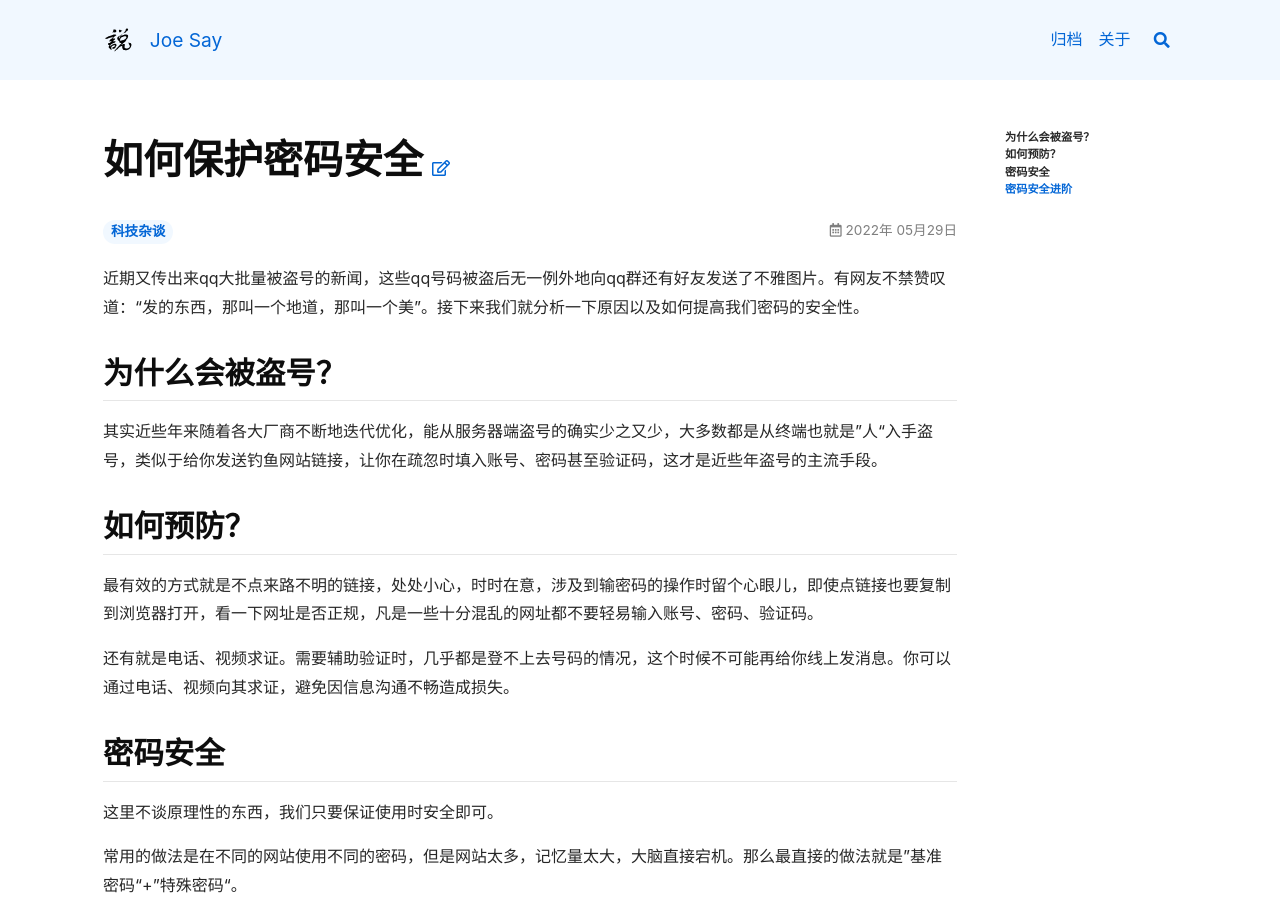
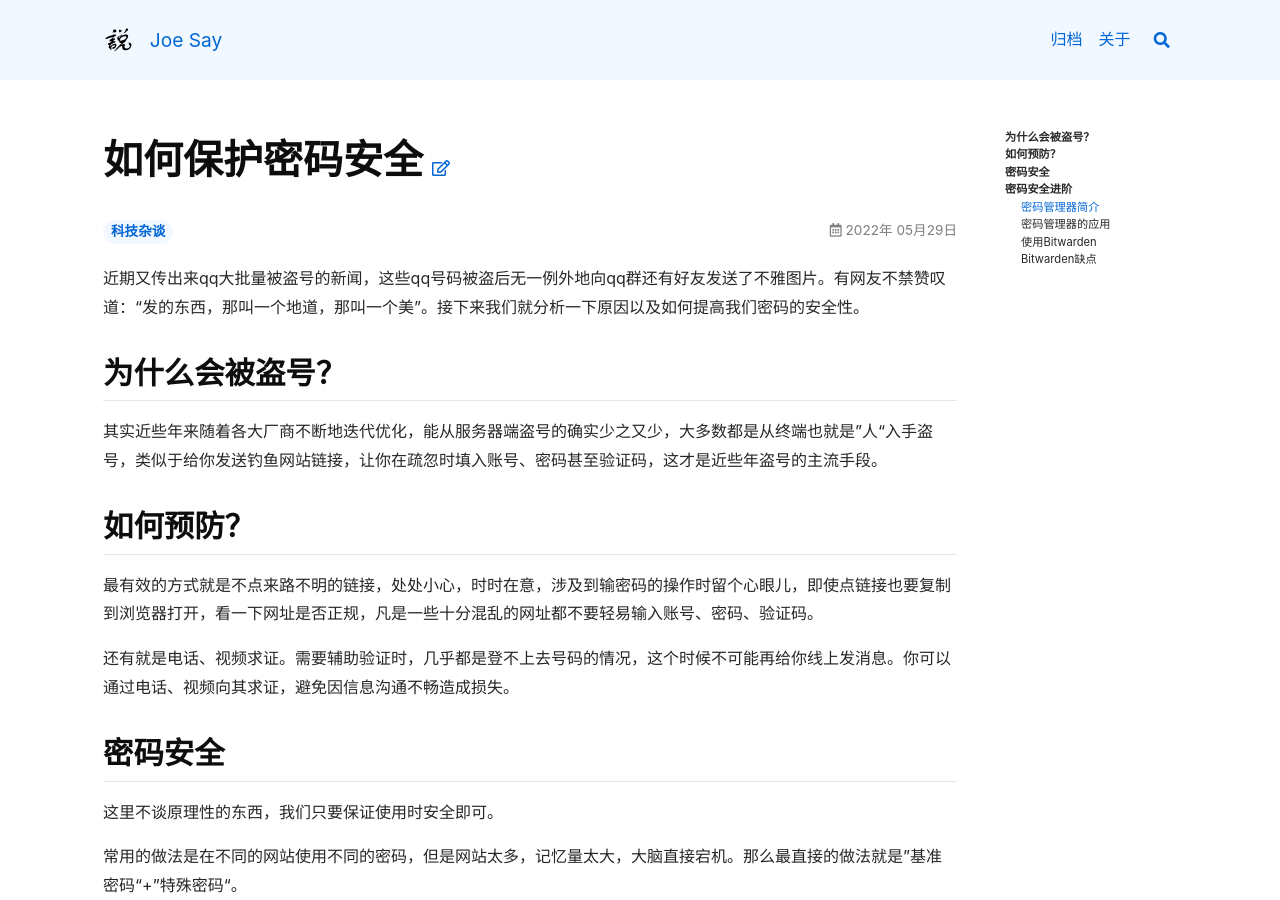
Before and after one commit to ttttinyfish/ttttinyfish.github.io, a Jekyll site: the page built from _posts/2022-05-29-如何保护密码安全.md, in a window 1280 px wide and 900 px high. Built offline with Jekyll 4.4.1, drawn with Linux system fonts in a browser that asks for light colours; nearby versions of some CDN libraries; comment, search, counter and statistics services are not loaded.

Commit message:
Update 2022-05-29-如何保护密码安全.md

```diff
--- a/_posts/2022-05-29-如何保护密码安全.md
+++ b/_posts/2022-05-29-如何保护密码安全.md
@@ -26,11 +26,11 @@ key: 2022-05-29-key-password-security
 ## 密码安全进阶
 “基准密码”+“特殊密码”其实已经非常安全，大多数人使用此方法几乎不会出现问题。我的qq号之前密码只有6位，有特殊字符在里面安全性非常高，好多年未曾被盗过一次号。但是安全无止境，来看看进阶做法。
 
-- 密码管理器简介
+- ### 密码管理器简介
 > 因为很多人记不住密码，所以密码管理软件应运而生。为每个帐号设置独一无二的包括数字、字母、特殊符号等字符在内的复杂密码，绝对没有破解的可能。唯一要做的就是确保主密码的安全，这并不困难，因为几乎每个密码管理软件都有包括两步验证在内的安全措施。
 大体上讲，密码管理软件可以集中存储、加密、生成我们在各个网站的用户名和密码并在对应的网站自动填写。目前比较流行的密码管理软件有KeePass、1Password、LastPass、Enpass 等等。
 
-- 密码管理器的应用
+- ### 密码管理器的应用
 
 密码管理器可以生成无序的密码，可以设定是否使用大小写，特殊字符，最大程度上防止被暴力破解。
 
@@ -38,10 +38,10 @@ key: 2022-05-29-key-password-security
 
 一般地，密码管理器都会采用端到端加密算法，一般选用不可逆的哈希算法来保护个人信息，这样的话安全性方面其实无需多虑。有些密码管理器甚至可以让你自己部署相应的程序，跟着教程，不费什么力气就能把应用的后端部署在自己的服务器上，自己掌握数据。
 
-- 使用Bitwarden
+- ### 使用Bitwarden
 
 Bitwarden是一款开源免费的跨平台软件，支持Android, ios, windows, macos, linux，并且支持chrome和firefox插件。拥有生成、填充密码的功能，并且开源可部署在自己的服务器上，支持从浏览器及其它密码管理器导入，并且支持两步验证，最大程度上保证了密码安全。
 
-- Bitwarden缺点
+- ### Bitwarden缺点
 
 多端同步时不能准确同步账号密码，有时需要手动添加相关域名，并且有时不能弹出自动保存密码，需要手动添加。但是瑕不掩瑜，开源，免费，跨平台，可部署，一些小毛病当然也是可以接受的。
```
